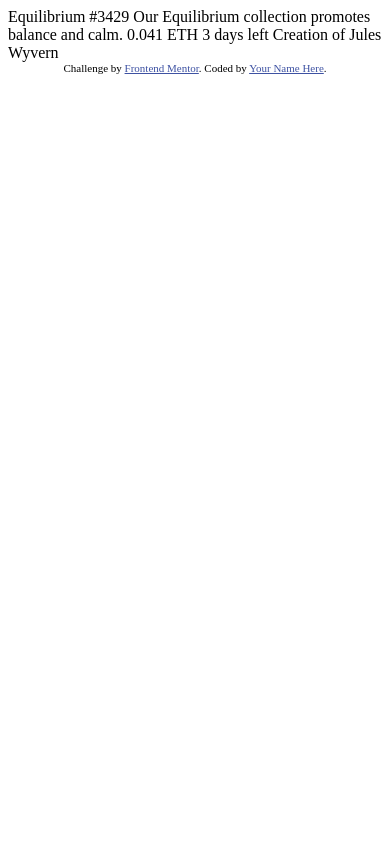
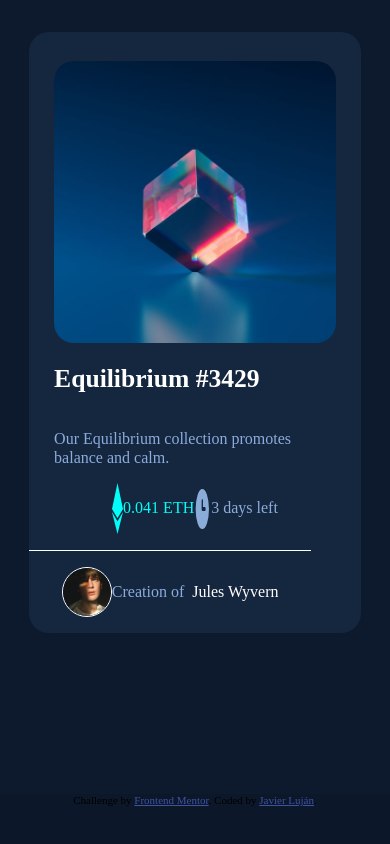
Before and after one commit to javilujan2/nft-preview-card-component-main, a plain HTML site: page index.html in a window 390 px wide. Drawn offline with nearby package versions, Linux system fonts and the light colour scheme.

Commit message:
Maquetado y estilos mobile casi terminados

```diff
--- a/index.html
+++ b/index.html
@@ -5,6 +5,8 @@
   <meta name="viewport" content="width=device-width, initial-scale=1.0"> <!-- displays site properly based on user's device -->
 
   <link rel="icon" type="image/png" sizes="32x32" href="./images/favicon-32x32.png">
+  <link rel="stylesheet" href="./node_modules/normalize.css/normalize.css">
+  <link rel="stylesheet" href="./mobile.css">
 
   <title>Frontend Mentor | NFT preview card component</title>
 
@@ -15,19 +17,35 @@
   </style>
 </head>
 <body>
+  <div class="card-container">
+    <div class="img-container">
+      <img src="./images/image-equilibrium.jpg" alt="Cristal cube">
+    </div>
 
-  Equilibrium #3429
+    <div class="text-container">
+      <h2>Equilibrium #3429</h2>
+      <p>Our Equilibrium collection promotes balance and calm.</p>
+    </div>
 
-  Our Equilibrium collection promotes balance and calm.
+    <div class="info-container">
+      <img src="./images/icon-ethereum.svg" alt="Etherum icon">
+      <p class="price-info-container">0.041 ETH</p>
+      <img src="./images/icon-clock.svg" alt="Clock icon">
+      <p class="days-info-container">3 days left</p>
+    </div>
 
-  0.041 ETH
-  3 days left
+    <div class="info-user-container">
+      <img src="./images/image-avatar.png" alt="Avatar picture">
+      <p>Creation of </p>
+      <a href="·">Jules Wyvern</a>
+    </div>
 
-  Creation of Jules Wyvern
-
-  <div class="attribution">
-    Challenge by <a href="https://www.frontendmentor.io?ref=challenge" target="_blank">Frontend Mentor</a>.
-    Coded by <a href="#">Your Name Here</a>.
   </div>
+  <footer>
+    <div class="attribution">
+      Challenge by <a href="https://www.frontendmentor.io?ref=challenge" target="_blank">Frontend Mentor</a>.
+      Coded by <a href="https://github.com/javilujan2">Javier Luján</a>.
+    </div>
+  </footer>
 </body>
 </html>
--- /dev/null
+++ b/mobile.css
@@ -0,0 +1,103 @@
+
+body {
+    background-color: #0d1a2d;
+}
+
+.card-container {
+    display: flex;
+    flex-direction: column;
+    max-width: 85%;
+    background-color: #15273f;
+    border-radius: 20px;
+    margin: 2rem auto;
+}
+
+.card-container .img-container {
+    display: flex;
+    justify-content: center;
+}
+
+.card-container .img-container img {
+    display: flex;
+    width: 85%;
+    margin-top: 1.8rem;
+    border-radius: 20px;
+}
+
+.text-container {
+    display: flex;
+    flex-direction: column;
+    align-self: center;
+    align-content: center;
+    width: 85%;
+}
+
+.text-container h2 {
+    justify-content: center;
+    color: white;
+    font-size: 1.6rem;
+}
+
+.text-container p {
+    color: #8cacdc;
+    font-size: 1rem;
+    font-weight: 100;
+}
+
+.info-container {
+    display: flex;
+    flex-direction: row;
+    align-self: center;
+    margin-bottom: 1rem;
+}
+
+.info-container .price-info-container {
+    color: #00fff8;
+}
+
+.info-container .days-info-container {
+    color: #8cacdc;
+}
+
+.info-user-container {
+    display: flex;
+    flex-direction: row;
+    justify-content: center;
+    align-content: center;
+    width: 85%;
+    border-top: white 1px solid;
+    padding-top: 1rem;
+    padding-bottom: 1rem;
+
+}
+
+.info-user-container img {
+    align-self: start;
+    width: 3rem;
+    border: white 1px solid;
+    border-radius: 50%;
+}
+
+.info-user-container p {
+    align-self: center;
+    color: #8cacdc;
+}
+
+.info-user-container a {
+    text-decoration: none;
+    align-self: center;
+    margin-left: 0.5rem;
+    color: white;
+}
+
+
+
+
+footer .attribution {
+    position: absolute;
+    bottom: 0;
+    left: 0;
+    height: 50px;
+    width: 100%;
+    background-color: #0c172a;
+}
```
Also changed, not shown: package-lock.json (added).
